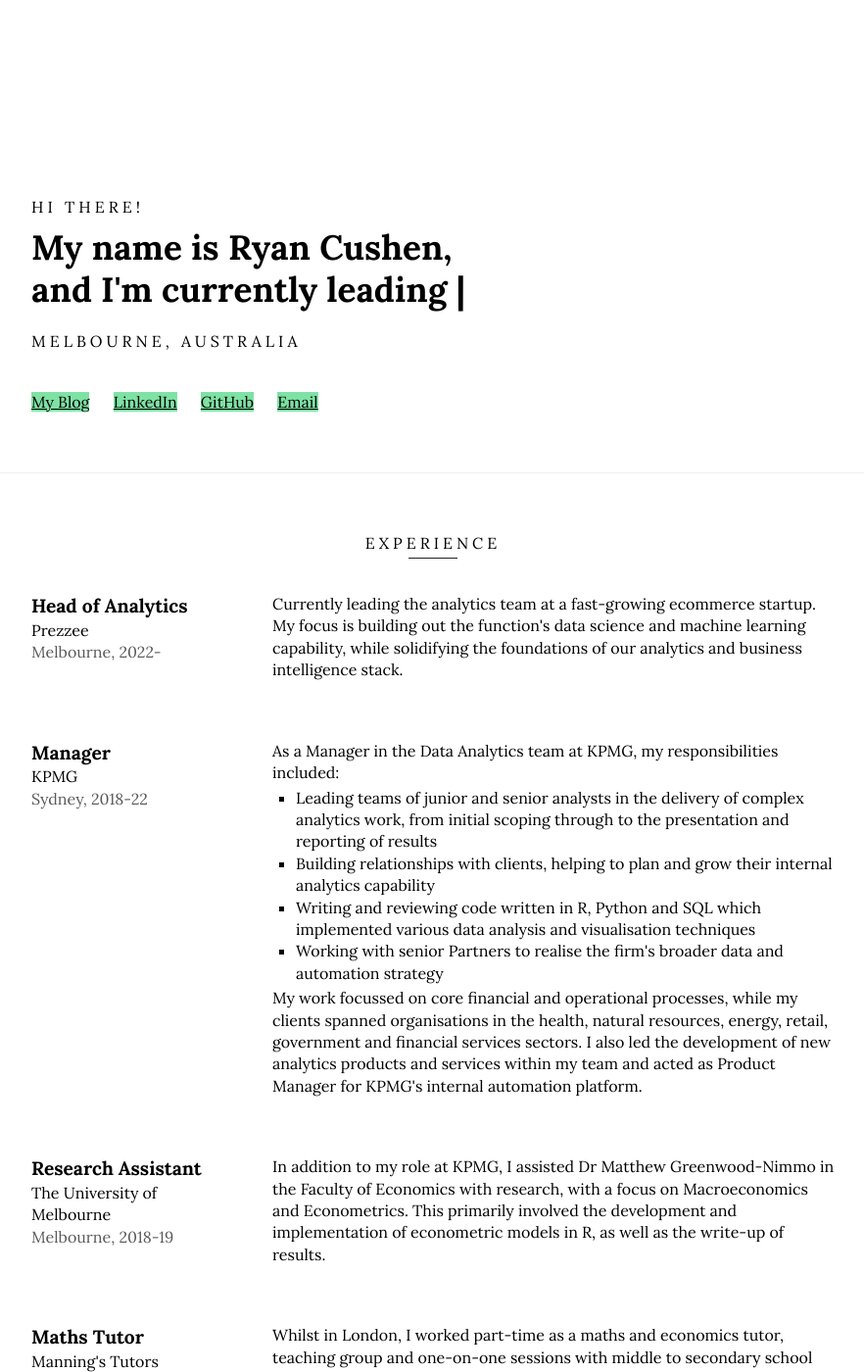
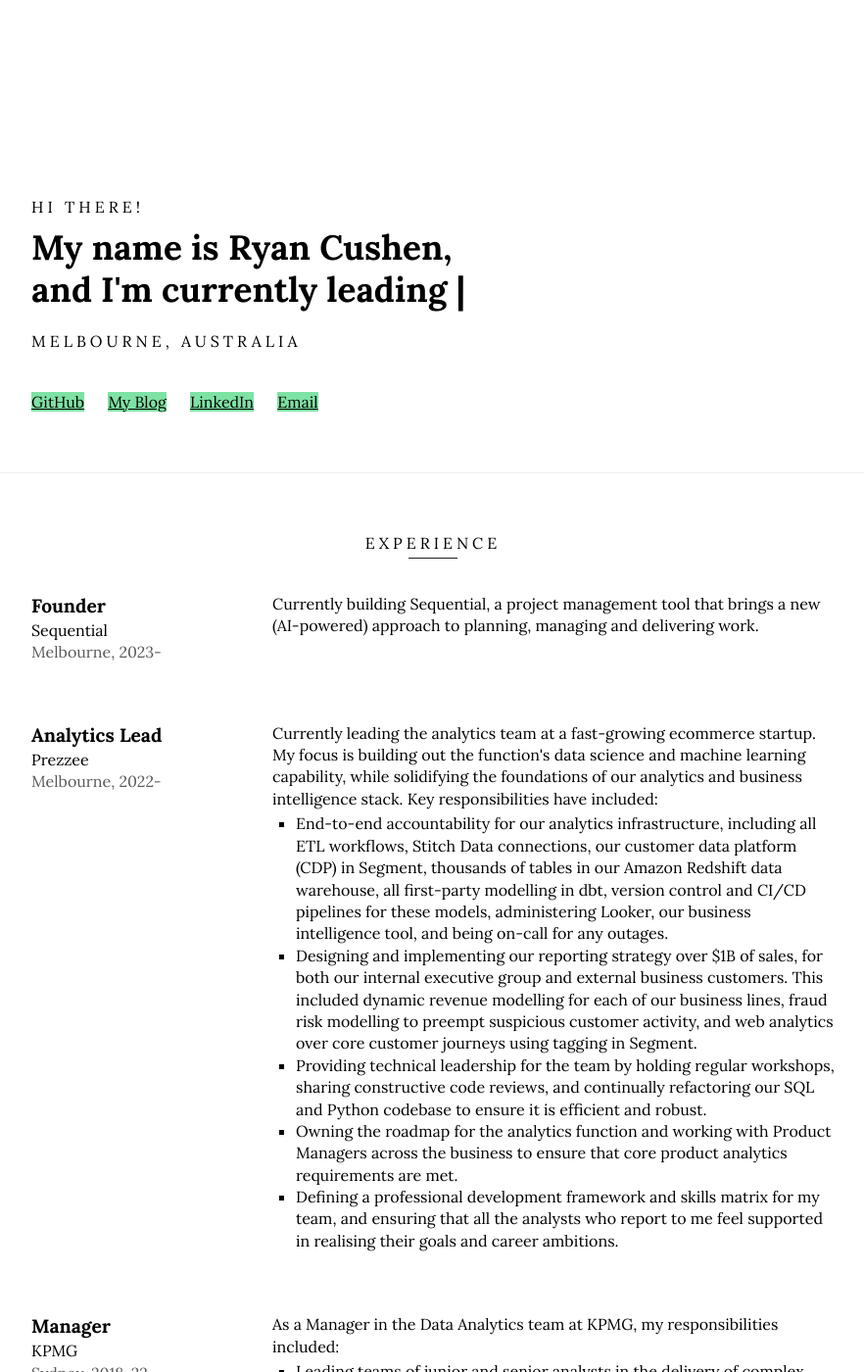
Before and after one commit to rcushen/resume, a Jekyll site: the page built from index.html, in a window 1280 px wide and 1400 px high. Shown: the whole window at 98% size, without its empty margins (198-1080 px from the left). Built offline with Jekyll 4.4.1, drawn with Linux system fonts in a browser that asks for light colours.

Commit message:
Update some details

```diff
--- a/_config.yml
+++ b/_config.yml
@@ -9,9 +9,7 @@
 name: Ryan Cushen
 job: Manager at KPMG
 location: Melbourne, Australia
-twitter_username: rcushen
-github_username:  rcushen
-kaggle_username: rcushen
+github_address: https://github.com/rcushen
 blog_address: https://www.forestforthetree.com
 linkedin_address: https://www.linkedin.com/in/ryancushen
 email_address: cushenr@gmail.com
--- a/_data/jobs.yml
+++ b/_data/jobs.yml
@@ -1,7 +1,19 @@
--   title: Head of Analytics
+-   title: Founder
+    company: Sequential
+    period: Melbourne, 2023-
+    description: Currently building Sequential, a project management tool that brings a new (AI-powered) approach to planning, managing and delivering work.
+
+-   title: Analytics Lead
     company: Prezzee
     period: Melbourne, 2022-
-    description: Currently leading the analytics team at a fast-growing ecommerce startup. My focus is building out the function's data science and machine learning capability, while solidifying the foundations of our analytics and business intelligence stack.
+    description: "Currently leading the analytics team at a fast-growing ecommerce startup. My focus is building out the function's data science and machine learning capability, while solidifying the foundations of our analytics and business intelligence stack. Key responsibilities have included:"
+    list: "<ul>
+        <li>End-to-end accountability for our analytics infrastructure, including all ETL workflows, Stitch Data connections, our customer data platform (CDP) in Segment, thousands of tables in our Amazon Redshift data warehouse, all first-party modelling in dbt, version control and CI/CD pipelines for these models, administering Looker, our business intelligence tool, and being on-call for any outages.</li>
+        <li>Designing and implementing our reporting strategy over $1B of sales, for both our internal executive group and external business customers. This included dynamic revenue modelling for each of our business lines, fraud risk modelling to preempt suspicious customer activity, and web analytics over core customer journeys using tagging in Segment.</li>
+        <li>Providing technical leadership for the team by holding regular workshops, sharing constructive code reviews, and continually refactoring our SQL and Python codebase to ensure it is efficient and robust.</li>
+        <li>Owning the roadmap for the analytics function and working with Product Managers across the business to ensure that core product analytics requirements are met.</li>
+        <li>Defining a professional development framework and skills matrix for my team, and ensuring that all the analysts who report to me feel supported in realising their goals and career ambitions.</li>
+    </ul>"
 
 -   title: Manager
     company: KPMG
--- a/_includes/header.html
+++ b/_includes/header.html
@@ -12,9 +12,9 @@
 
         {{ if site.github_username or site.linkedin_address or site.blog_address or site.twitter_username or site.email_address }}
         <div class="social">
+          {{ if site.github_username }}<a href="{{ site.github_address }}" target="_blank">GitHub</a>{{ endif }}
             {{ if site.blog_address }}<a href="{{ site.blog_address }}" target="_blank">My Blog</a>{{ endif }}
             {{ if site.linkedin_address }}<a href="{{ site.linkedin_address }}" target="_blank">LinkedIn</a>{{ endif }}
-            {{ if site.github_username }}<a href="https://github.com/{{ github_username }}" target="_blank">GitHub</a>{{ endif }}
             {{ if site.email_address }}<a href="mailto:{{ site.email_address }}" target="_blank">Email</a>{{ endif }}
         </div>
         {{ endif }}
```
